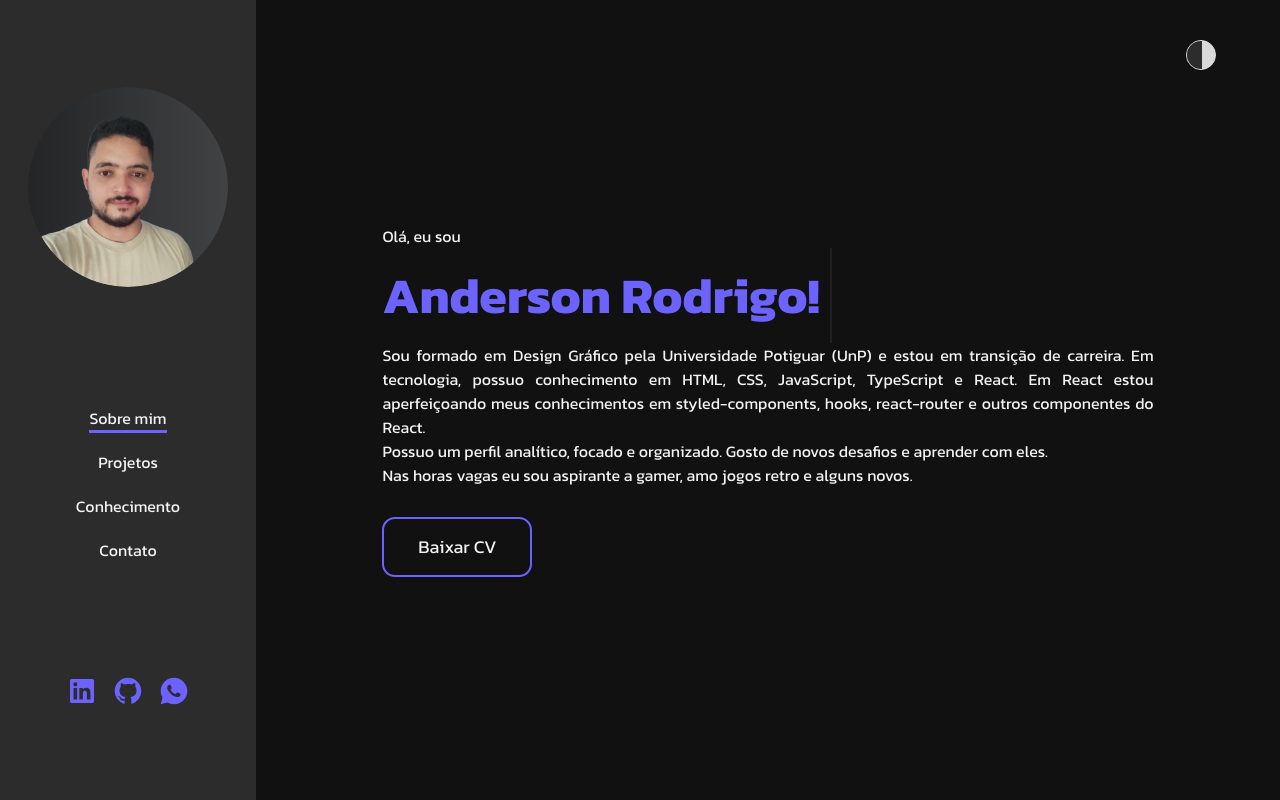
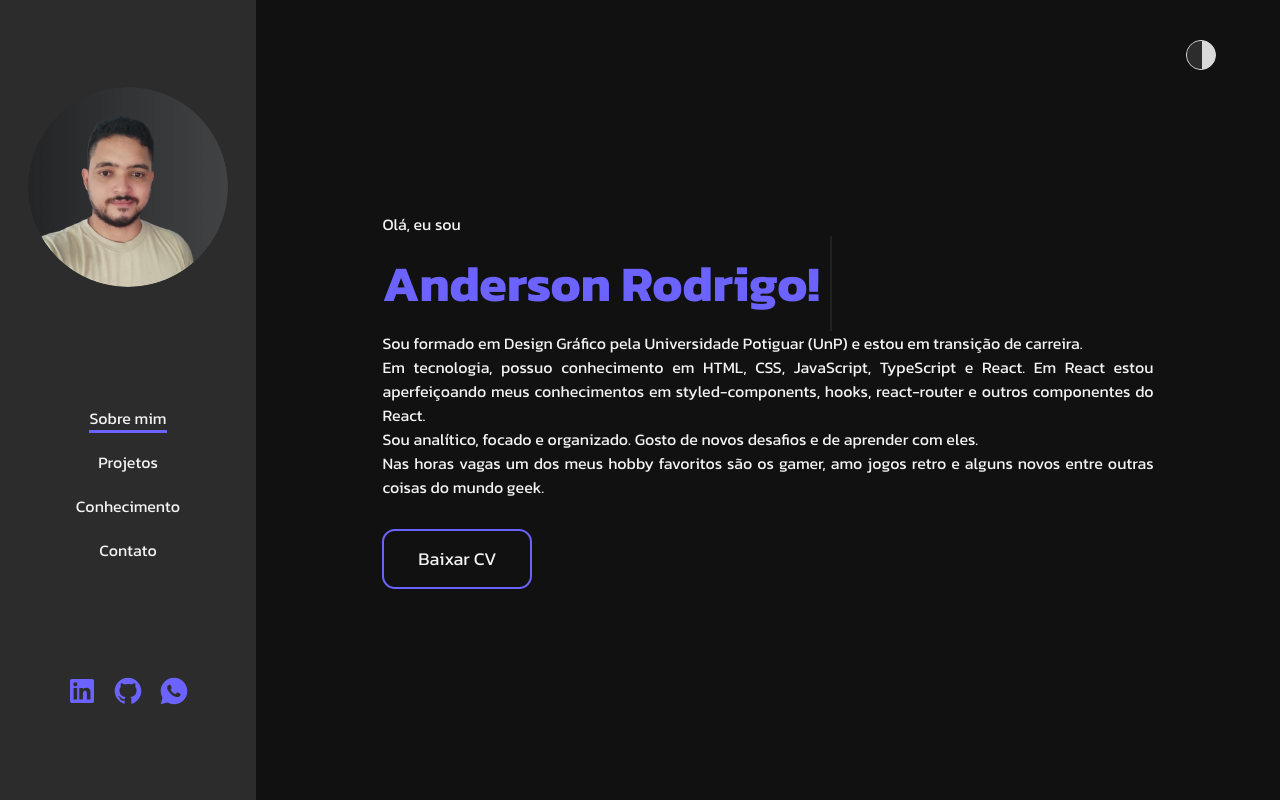
Before and after one commit to Anderson-Rodrigo-Dev/portifolio, a React (Create React App) app: page / in a window 1280 px wide. Built offline with nearby package versions, Linux system fonts and the light colour scheme.

Commit message:
Editado textos do site

```diff
--- a/src/pages/About/index.js
+++ b/src/pages/About/index.js
@@ -1,6 +1,6 @@
 import * as S from "./Styles";
 
-import curriculo from "../../assets/Desenvolvedor front end - Anderson Rodrigo de Oliveira Batista.pdf"
+import curriculo from "../../assets/Desenvolvedor front end - Anderson Rodrigo de Oliveira Batista.pdf";
 
 import { useState, useEffect } from "react";
 import { Button } from "../../components/Button";
@@ -38,12 +38,14 @@ const About = () => {
         <S.TitleName>Anderson Rodrigo!</S.TitleName>
         <S.AboutMe style={{ color: theme.color, marginBottom: "30px" }}>
           Sou formado em Design Gráfico pela Universidade Potiguar (UnP) e estou
-          em transição de carreira. Em tecnologia, possuo conhecimento em HTML,
-          CSS, JavaScript, TypeScript e React. Em React estou aperfeiçoando meus
-          conhecimentos em styled-components, hooks, react-router e outros
-          componentes do React. <br />Possuo um perfil analítico, focado e organizado.
-          Gosto de novos desafios e aprender com eles.<br /> Nas horas vagas eu sou
-          aspirante a gamer, amo jogos retro e alguns novos.
+          em transição de carreira.
+          <br /> Em tecnologia, possuo conhecimento em HTML, CSS, JavaScript,
+          TypeScript e React. Em React estou aperfeiçoando meus conhecimentos em
+          styled-components, hooks, react-router e outros componentes do React.
+          <br /> Sou analítico, focado e organizado. Gosto de novos desafios e
+          de aprender com eles. <br />
+          Nas horas vagas um dos meus hobby favoritos são os gamer, amo jogos
+          retro e alguns novos entre outras coisas do mundo geek.
         </S.AboutMe>
 
         {clicked ? (
--- a/src/pages/Projects/ProjectsData.js
+++ b/src/pages/Projects/ProjectsData.js
@@ -11,7 +11,7 @@ export const ProjectsData = [
   {
     title: "GitHub Search",
     description:
-      "Página criada para treinar o consumo de uma API, nesse projeto foi utilizada a API do github, onde peguei informações do usuário, tais como repositório, commits e stars para apresentar na tela.",
+      " Página criada para aperfeiçoar o consumo de uma API, nesse projeto foi utilizada a API do github, onde utilizei informações do usuário, tais como repositório, commits e stars para apresentar na tela.",
     tecnologies: "HTML, CSS, JavaScript",
     src: "https://media1.tenor.com/images/ea8989b33befbf66f226d8c7b97820b2/tenor.gif?itemid=27179823",
     alt: "gif da página GitHub Search",
@@ -20,7 +20,7 @@ export const ProjectsData = [
   {
     title: "Database Pokemon",
     description:
-      "Projeto criado para avaliação nos conhecimentos em react e suas bibliotecas, nela utilizo várias funcionalidades do react, como Styled-Component, React Router e Context-Api.",
+      "Projeto criado para avaliação nos conhecimentos em react e suas bibliotecas, nele utilizo várias funcionalidades do react, como Styled-Component, React Router e Context-Api.",
     tecnologies: "JSX, JavaScript, ReactJs",
     src: "https://media1.tenor.com/images/40bc4914f0c76f5e7773309e81797a8f/tenor.gif?itemid=27179671",
     alt: "gif da página pokemon",
@@ -47,7 +47,7 @@ export const ProjectsData = [
   {
     title: "Site XPTO",
     description:
-      "Langing Page criada para treinar HTML e CSS e JavaScript, foi desenvolvida durante a MapaDevWeek do curso DevEmDobro, onde iniciei meus estudos em programação e tive meu primeiro contato com JavaScript.",
+      "Langing Page criada para treinar e aprimorar HTML, CSS e JavaScript, foi desenvolvida durante a MapaDevWeek do curso DevEmDobro, onde iniciei meus estudos em programação e tive meu primeiro contato com JavaScript.",
     tecnologies: "HTML, CSS, JavaScript",
     src: "https://media1.tenor.com/images/b82777eff87b1485c1da8f5cdcdf658a/tenor.gif?itemid=27184813",
     alt: "gif da página Site XPTO",
```
Also changed, not shown: 1 other file (tests, documents, lock files or other folders).
